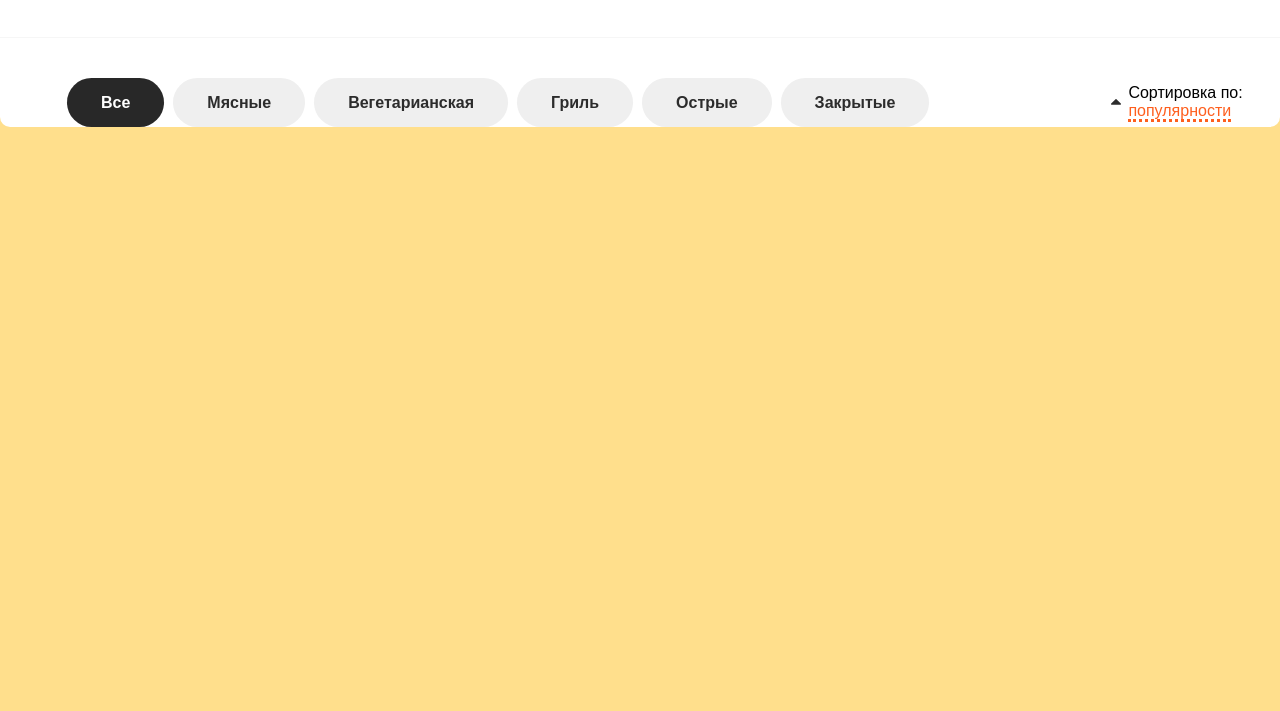
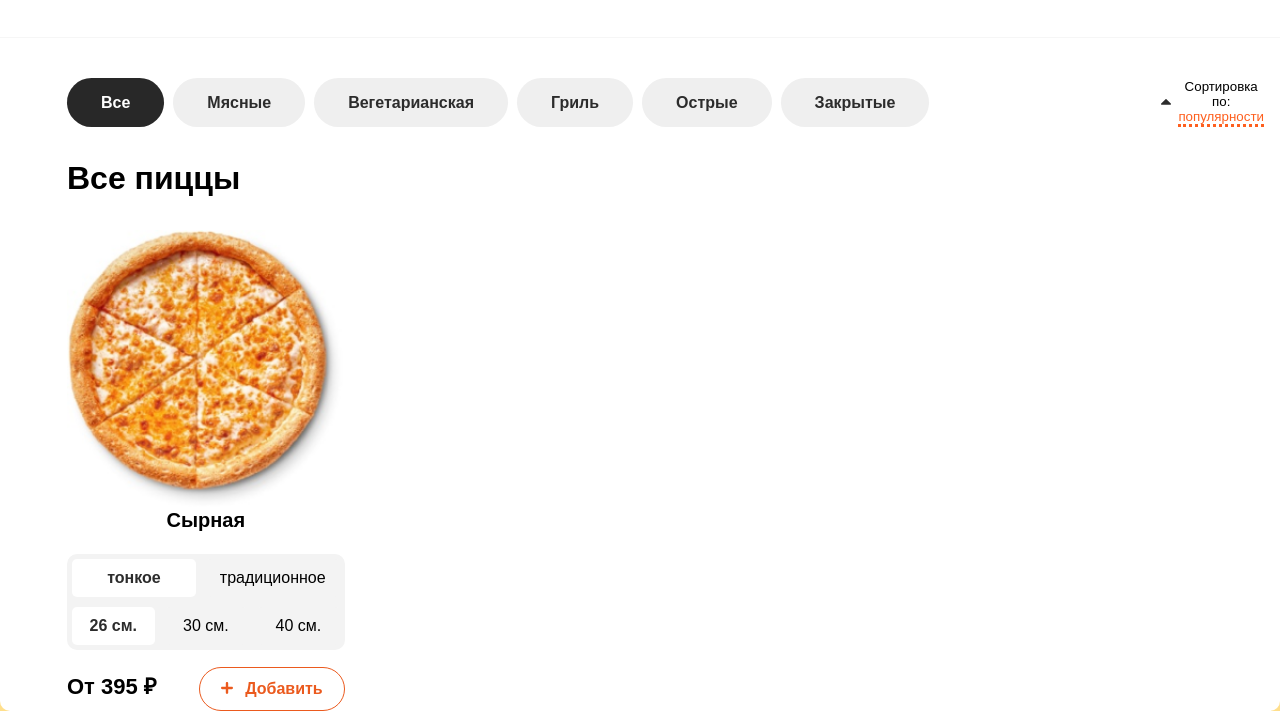
Before and after one commit to Hyperr232/PizzaIte, a website built with Vite: page PizzaIte/index.html in a window 1280 px wide. Shown: the part 150-861 px from the top of the page. Before the commit the page ends 800 px from the top, so only its background shows below. Built offline with nearby package versions, Linux system fonts and the light colour scheme; a web font is replaced by a local one.

Commit message:
Продолжаем стилизовать и верстать

```diff
--- a/PizzaIte/index.html
+++ b/PizzaIte/index.html
@@ -40,13 +40,46 @@
         <button class="categories__btn">Острые</button>
         <button class="categories__btn">Закрытые</button>
 
-        <div class="sorting_btn">
+        <div class="dropdown">
           <img src="assets/list arrow.svg" alt="sorting button" />
           <div class="sort-text">
-            Сортировка по: <span class="sort-text_type">популярности</span>
+            <button class="dropbtn">
+              Сортировка по: <span class="sort-text_type">популярности</span>
+            </button>
+          </div>
+          <div class="dropdown-content">
+            <a href="#">по популярности</a>
+            <a href="#">по цене</a>
+            <a href="#">по алфавиту</a>
           </div>
         </div>
       </div>
+      <h2 class="categories-label">Все пиццы</h2>
+      <section class="pizza-menu">
+        <div class="pizza-card">
+          <img src="assets/chesse pizza.png" alt="chesse pizza" />
+          <span class="pizza-title">Сырная</span>
+          <div class="pizza-type">
+            <div class="options">
+              <div class="option active">тонкое</div>
+              <div class="option">традиционное</div>
+            </div>
+            <div class="options-size">
+              <div class="option active">26 см.</div>
+              <div class="option">30 см.</div>
+              <div class="option">40 см.</div>
+            </div>
+          </div>
+
+          <div class="add-basket">
+            <span class="pizza-price"> От 395 ₽ </span>
+            <button class="add_basket_btn">
+              <img src="assets/plus.svg" alt="add" />
+              Добавить
+            </button>
+          </div>
+        </div>
+      </section>
     </div>
 
     <script type="module" src="/main.js"></script>
--- a/PizzaIte/styles/buttons.css
+++ b/PizzaIte/styles/buttons.css
@@ -20,18 +20,33 @@
   gap: 9px;
   margin-top: 40px;
   margin-left: 67px;
+  padding-right: 48px;
 }
 
-.sorting_btn {
+.sort-text > button {
   cursor: pointer;
-  display: flex;
-  align-items: center;
-  margin-left: 173px;
-}
-.sort-text {
+  background-color: transparent;
+  border: none;
   padding-left: 7px;
 }
 .sort-text_type {
   color: var(--color-primary);
   border-bottom: dotted;
 }
+
+.add-basket {
+  margin-top: 17px;
+}
+.add_basket_btn {
+  margin-left: 36px;
+  padding: 12px 21px 12px 21px;
+  border: 1px solid #eb5a1e;
+  border-radius: 30px;
+  color: var(--color-add-btn);
+  background-color: transparent;
+  font-size: 16px;
+  font-weight: 700;
+}
+.add_basket_btn > img {
+  padding-right: 8px;
+}
--- /dev/null
+++ b/PizzaIte/styles/dropdownmenu.css
@@ -0,0 +1,51 @@
+.dropdown {
+  display: flex;
+  align-items: center;
+  margin-left: 173px;
+  padding-left: 50px;
+
+  position: relative;
+}
+
+.dropdown {
+  position: relative;
+  display: flex;
+}
+
+/* Выпадающее содержимое (скрыто по умолчанию) */
+.dropdown-content {
+  display: none;
+  position: absolute;
+  background-color: #f1f1f1;
+  min-width: 160px;
+  box-shadow: 0px 8px 16px 0px rgba(0, 0, 0, 0.2);
+  z-index: 1;
+  top: 100%;
+  right: 0;
+  border-radius: 10px;
+  padding: 13px 0;
+}
+
+/* Ссылки внутри выпадающего списка */
+.dropdown-content a {
+  color: black;
+  padding: 12px 16px;
+  text-decoration: none;
+  display: block;
+}
+
+/* Изменение цвета выпадающих ссылок при наведении курсора */
+.dropdown-content a:hover {
+  background-color: rgba(254, 95, 30, 0.05);
+  color: var(--color-primary);
+}
+
+/* Показать выпадающее меню при наведении курсора */
+.dropdown:hover .dropdown-content {
+  display: block;
+}
+
+/* Изменение цвета фона кнопки раскрывающегося списка при отображении содержимого раскрывающегося списка */
+.dropdown:hover .dropdown-content {
+  background-color: rgba(255, 255, 255, 1);
+}
--- /dev/null
+++ b/PizzaIte/styles/pizza-menu.css
@@ -0,0 +1,65 @@
+.pizza-menu {
+  display: flex;
+  margin-left: 67px;
+}
+.pizza-card {
+  display: flex;
+  flex-direction: column;
+}
+.pizza-title {
+  font-size: 20px;
+  line-height: 24px;
+  font-weight: 800;
+  margin-bottom: 22px;
+  color: var(--color-pizza-text);
+  text-align: center;
+}
+.pizza-type {
+  background-color: #f3f3f3;
+  border-radius: 10px;
+}
+.pizza-price {
+  font-weight: 700;
+  line-height: 27px;
+  font-size: 22px;
+  margin-top: 24px;
+}
+
+.categories-label {
+  font-size: 32px;
+  line-height: 39px;
+  margin-top: 32px;
+  margin-left: 67px;
+  margin-bottom: 32px;
+  color: var(--color-pizza-text);
+}
+/* Выбор пиццы */
+.options {
+  display: flex;
+  justify-content: space-evenly;
+}
+
+.options-size {
+  display: flex;
+  justify-content: space-evenly;
+}
+.option {
+  background-color: #f3f3f3;
+  padding: 10px 14px;
+  border-radius: 5px;
+  cursor: pointer;
+  text-align: center;
+  flex: 1;
+  margin: 5px;
+}
+
+.option.active {
+  background-color: #ffffff;
+  color: #2c2c2c;
+  font-weight: bold;
+}
+
+.option:not(.active):hover {
+  background-color: #ffffff;
+}
+/* Выбор пиццы */
--- a/PizzaIte/styles/style.css
+++ b/PizzaIte/styles/style.css
@@ -2,9 +2,13 @@
 @import "header.css";
 @import "buttons.css";
 @import "logos.css";
+@import "dropdownmenu.css";
+@import "pizza-menu.css";
 :root {
   --color-active: #282828;
   --color-primary: #fe5f1e;
+  --color-pizza-text: rgba(0, 0, 0, 1);
+  --color-add-btn: #eb5a1e;
 }
 * {
   margin: 0;
```
Also changed, not shown: PizzaIte/assets/chesse pizza.png (added), PizzaIte/assets/plus.svg (added).
